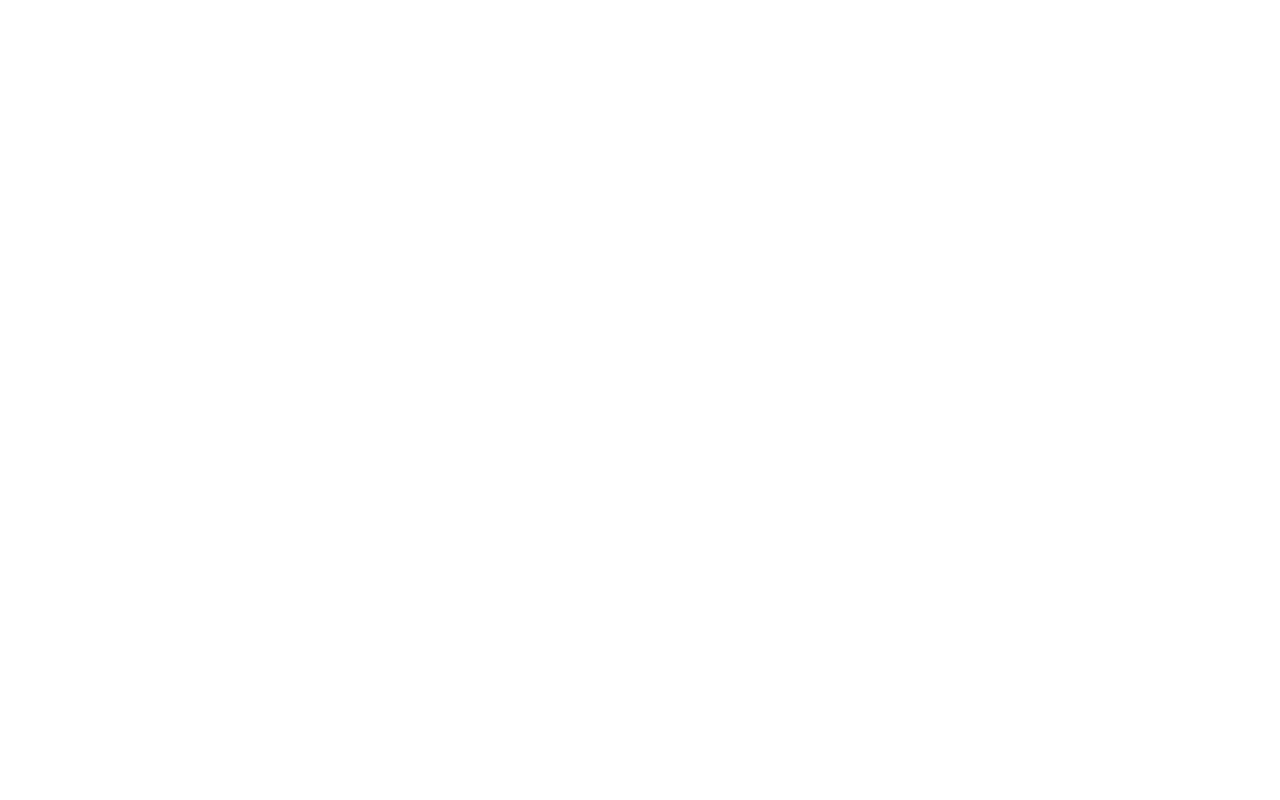
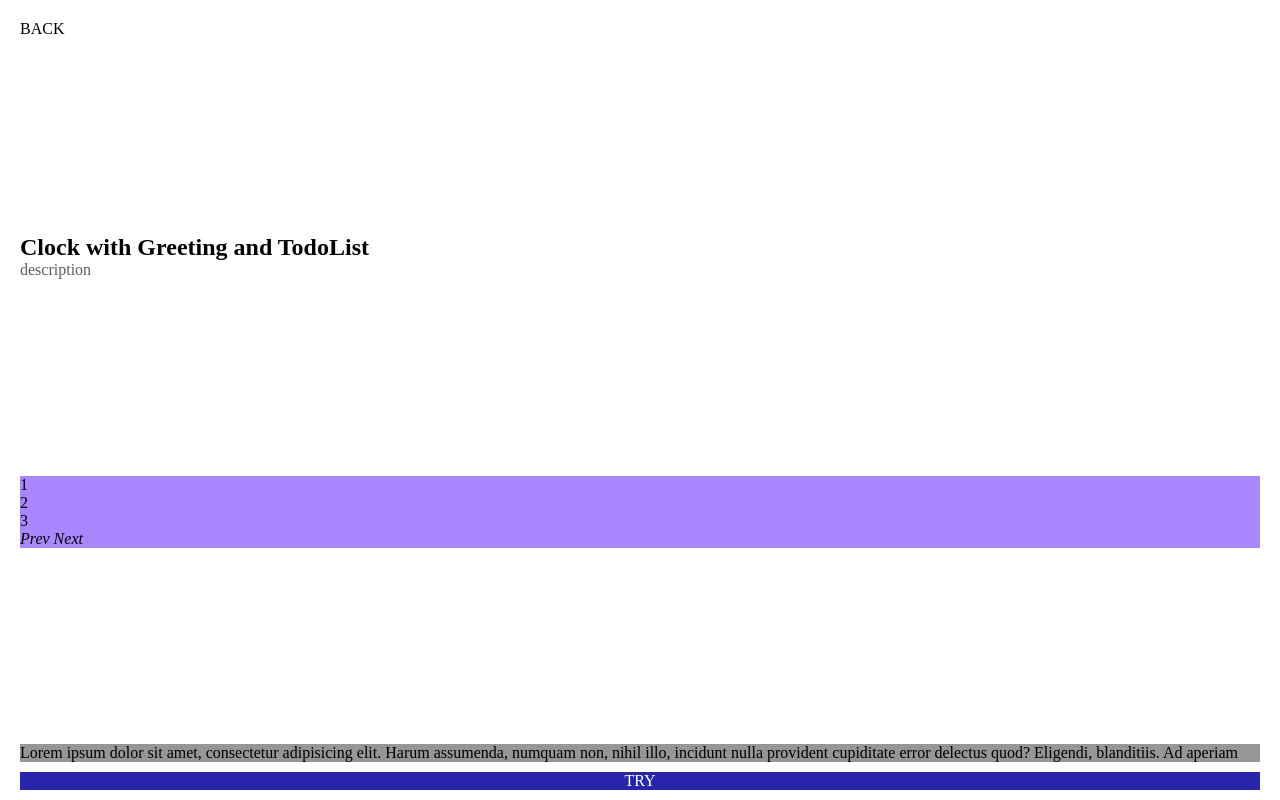
Before and after one commit to OriginalAnswer/Develop-Portfolio, a plain HTML site: page index.html in a window 1280 px wide. Drawn offline with Linux system fonts and the light colour scheme.

Commit message:
Update index.html

```diff
--- a/index.html
+++ b/index.html
@@ -5,22 +5,84 @@
     <meta http-equiv="X-UA-Compatible" content="IE=edge">
     <meta name="viewport" content="width=device-width, initial-scale=1.0">
     <title>DPP</title>
+    <style>
+        *{margin: 0;padding: 0;box-sizing: border-box;}
+        body{
+            width: 100%;height: 100vh;
+            background-color: #fff;
+            padding: 20px 20px;
+            display: flex;
+            flex-direction: column;
+            justify-content: space-between;
+        }
+        a{
+            text-decoration: none;
+            color: inherit;
+        }
+        header{
+            width: 100%;
+            background: #fff;
+        }
+        #s1>p{color: rgb(93, 93, 93);}
+        #s2{
+            width: 100%;
+            background: rgb(171, 135, 255);position: relative;}
+        #s2>#imgs{
+            width: 100%;
+            height: 200px;
+            display: inline-flex;
+            overflow: hidden;
+        }
+        #s2>#is{}
+        #s3{background: rgb(151, 149, 149);}
+        #back{
+            background: rgb(200, 200, 200);
+        }
+        #back>span{
+            width: 200px;height: 200px;
+            background: rgb(200, 2, 2);
+        }
+        footer{
+            position: fixed;
+            bottom: 0;left: 0;
+            width: 100%;
+            color: #fff;
+            padding: 10px 20px;
+            background: #fff;
+            display: flex;
+        }
+        footer>a{
+            text-align: center;
+            margin: auto;
+            width: 100%;
+            background: rgb(40, 36, 171);
+        }
+        </style>
 </head>
 <body>
-    <header><div><i></i><span></span></div></header>
+    <header><a href="#"><i></i><span>BACK</span></a></header>
     <section id="s1">
-        <h1></h1>
-        <p></p>
+        <h1>Clock with Greeting and TodoList</h1>
+        <p>description</p>
     </section>
     <section id="s2">
-        <div id="imgbox"></div>
-        <div class="ibox"></div>
+        <div id="is">
+            <div>1</div>
+            <div>2</div>
+            <div>3</div>
+        </div>
+        <div class="ibox">
+            <i>Prev</i>
+            <i>Next</i>
+        </div>
     </section>
     <section id="s3">
-        <p></p>
+        <p>Lorem ipsum dolor sit amet, consectetur adipisicing elit. Harum assumenda, numquam non, nihil illo, incidunt nulla provident cupiditate error delectus quod? Eligendi, blanditiis. Ad aperiam sequi sit mollitia rem laborum.</p>
     </section>
     <footer>
-        <a href="http://"></a>
+        <a href="http://">TRY</a>
     </footer>
+    <!-- +++++++++++++++++++++++++++++++++++++++++++ -->
+    <script src="https://kit.fontawesome.com/e4704dcbbd.js" crossorigin="anonymous"></script>
 </body>
 </html>
```
